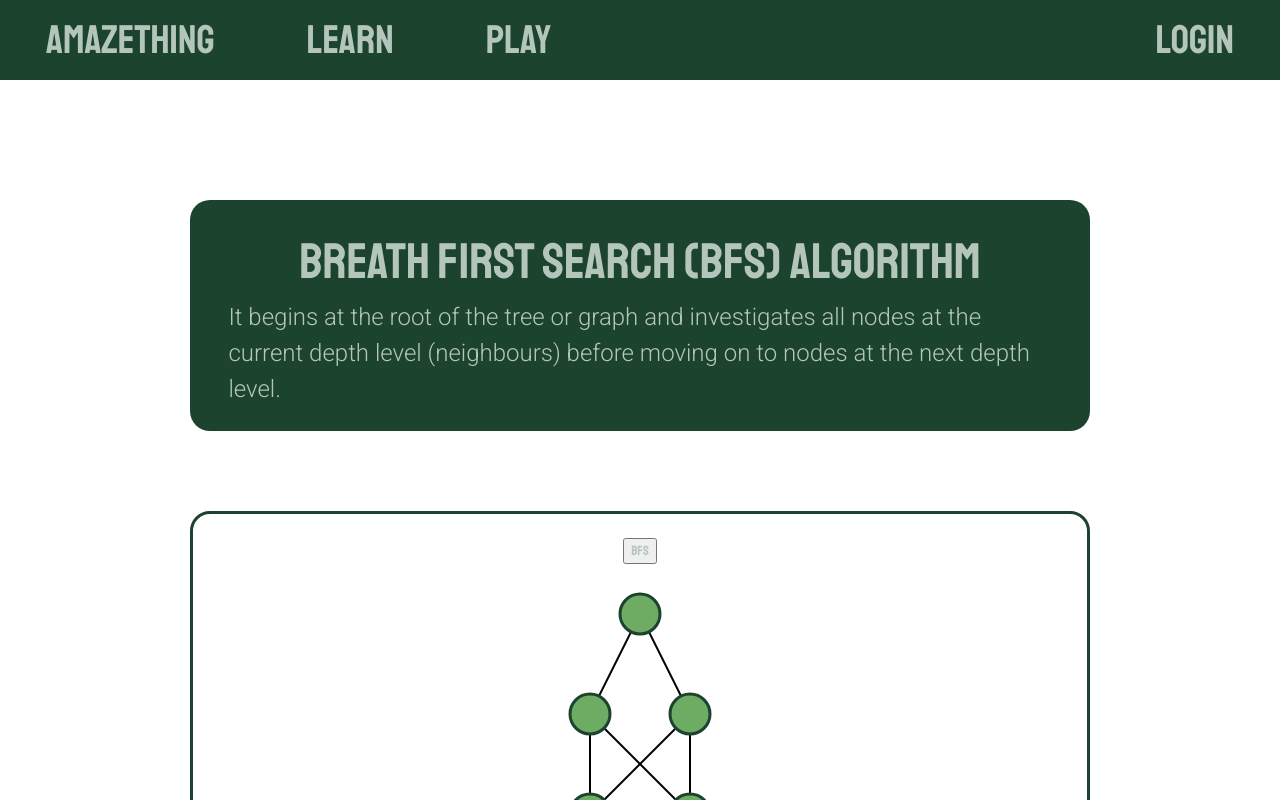
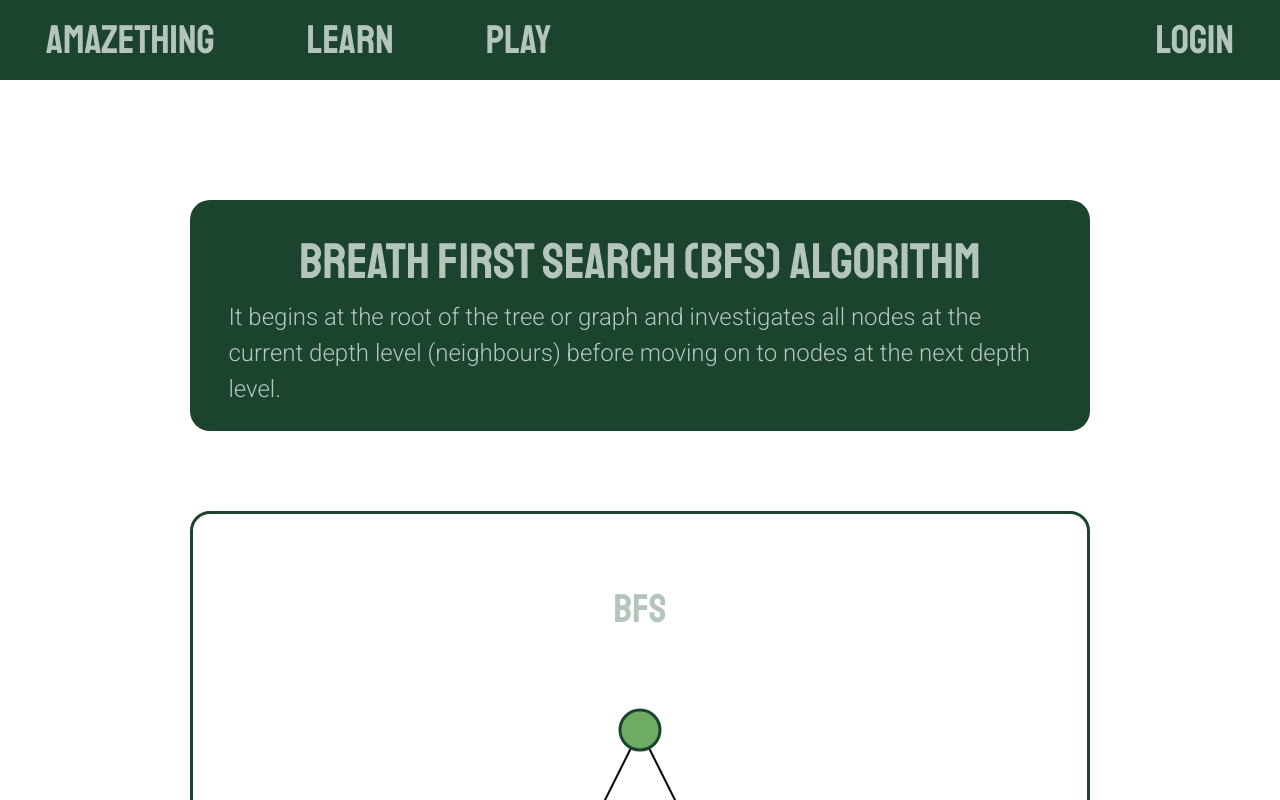
Before and after one commit to vadim-nest/aMAZEthing, a React (Vite) app in the folder Client/: page /learning/bfsLesson in a window 1280 px wide. Built offline with nearby package versions, Linux system fonts and the light colour scheme.

Commit message:
style(cleaning): cleaning

```diff
--- a/Client/src/components/pathfindingLessons/bfsLesson.tsx
+++ b/Client/src/components/pathfindingLessons/bfsLesson.tsx
@@ -53,7 +53,7 @@ function BfsLesson() {
       </div>
       <div className="lesson-wrapper-2">
         <div className="but-options">
-          <button onClick={bfs}>BFS</button>
+          <button className="button" onClick={bfs}>BFS</button>
         </div>
         <div ref={ref} id="myCanvas"></div>
       </div>
--- a/Client/src/components/pathfindingLessons/dfsLesson.tsx
+++ b/Client/src/components/pathfindingLessons/dfsLesson.tsx
@@ -48,7 +48,7 @@ function DfsLesson() {
       </div>
       <div className="lesson-wrapper-2">
         <div className="but-options">
-          <button onClick={dfs}>DFS</button>
+          <button className="button" onClick={dfs}>DFS</button>
         </div>
         <div ref={ref} id="myCanvas"></div>
       </div>
--- a/Client/src/components/pathfindingLessons/dijkstraLesson.tsx
+++ b/Client/src/components/pathfindingLessons/dijkstraLesson.tsx
@@ -50,7 +50,7 @@ function DijkstraLesson() {
       </div>
       <div className="lesson-wrapper-2">
         <div className="but-options">
-          <button onClick={dijkstra}>Dijkstra</button>
+          <button className="button" onClick={dijkstra}>Dijkstra</button>
         </div>
         <div ref={ref} id="myCanvas"></div>
       </div>
```
